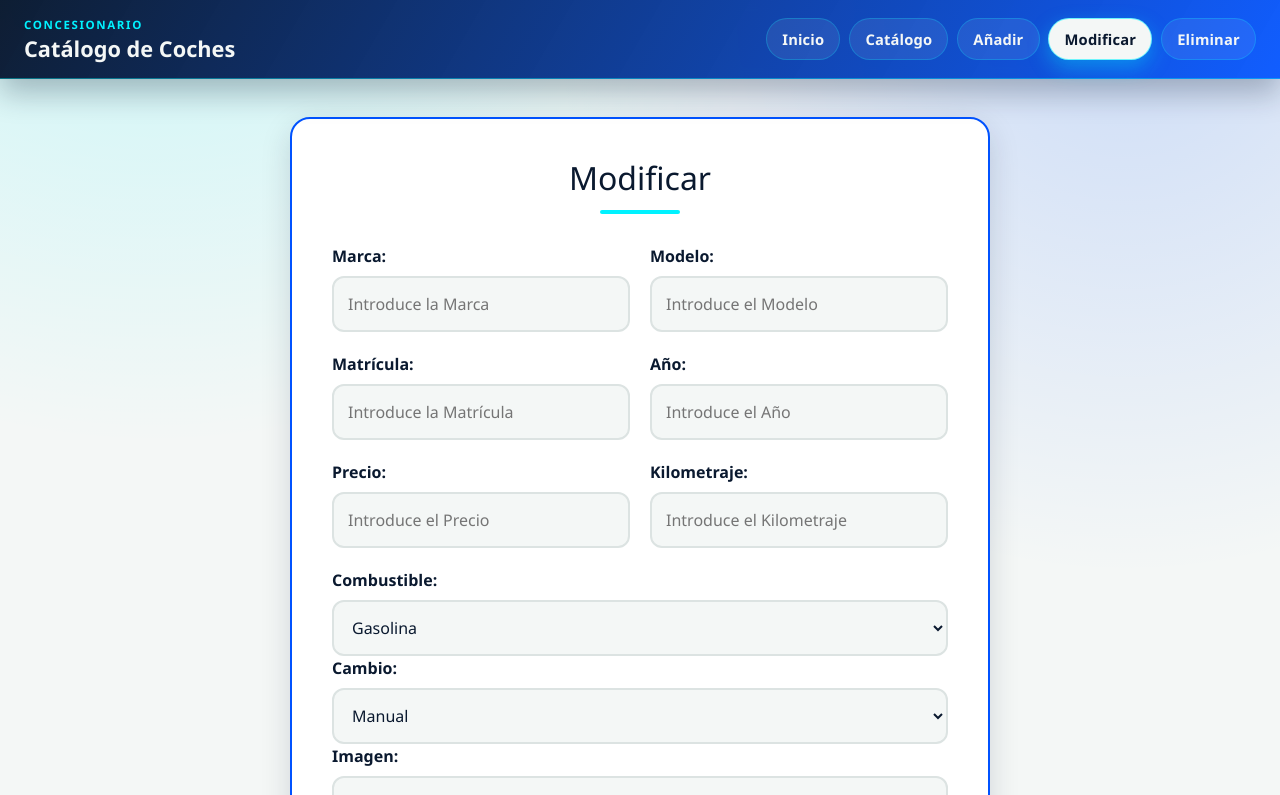
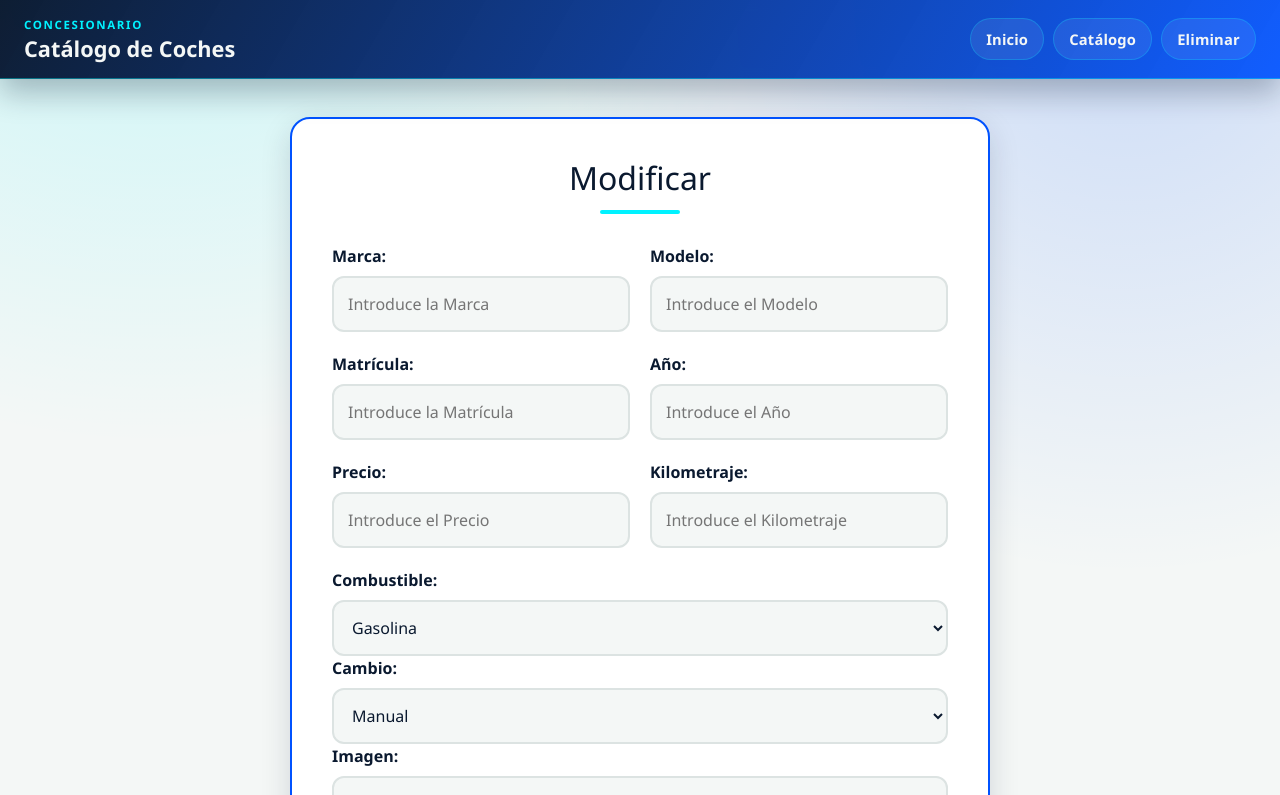
Before and after one commit to TL47/catalogoCoches, an Angular app: page /modify in a window 1280 px wide. Shown: the top 795 px of the page. Built offline with nearby package versions, Linux system fonts and the light colour scheme.

Commit message:
minor change

```diff
--- a/src/app/app.html
+++ b/src/app/app.html
@@ -7,8 +7,6 @@
   <nav class="nav-links" aria-label="Navegación principal">
     <a routerLink="/home" routerLinkActive="active" [routerLinkActiveOptions]="{ exact: true }">Inicio</a>
     <a routerLink="/cataloge" routerLinkActive="active">Catálogo</a>
-    <a routerLink="/add" routerLinkActive="active">Añadir</a>
-    <a routerLink="/modify" routerLinkActive="active">Modificar</a>
     <a routerLink="/delete" routerLinkActive="active">Eliminar</a>
   </nav>
 </header>
```
